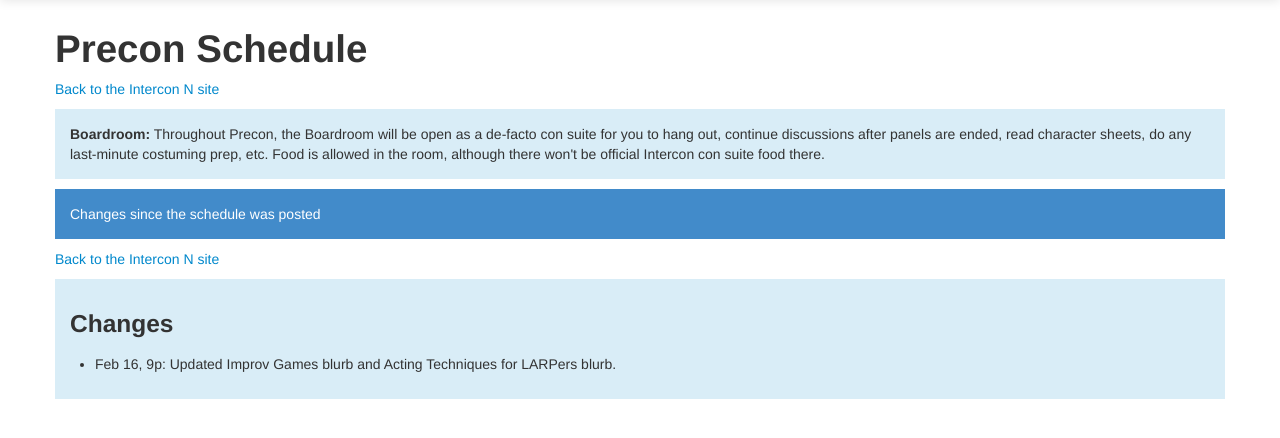
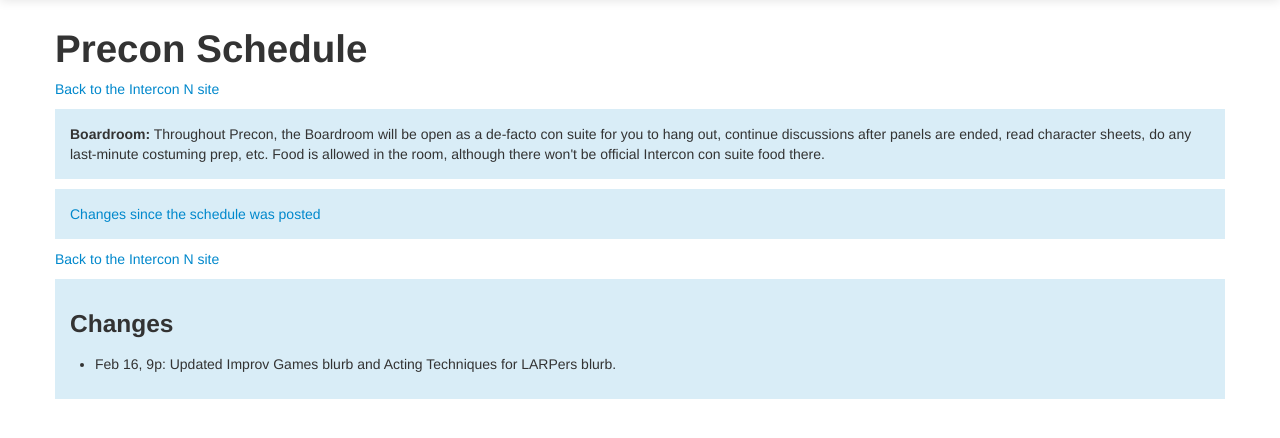
Before and after one commit to nbudin/precon-project, a Django app: template precon_project/templates/precon/schedule.html in a window 1280 px wide. Shown: the part 41-479 px from the top of the page. Run offline with Django 3.2, Linux system fonts and the light colour scheme; the template is opened without the code that fills it, so the values that code supplies are empty; parts of the project's set-up code (start-up, migrations or seed data) failed here and were passed over.

Commit message:
decided I didn't like the prominence of changes

```diff
--- a/precon_project/templates/precon/schedule.html
+++ b/precon_project/templates/precon/schedule.html
@@ -36,7 +36,7 @@
 
 <p class="bg-info"><b>Boardroom:</b> Throughout Precon, the Boardroom will be open as a de-facto con suite for you to hang out, continue discussions after panels are ended, read character sheets, do any last-minute costuming prep, etc.  Food is allowed in the room, although there won't be official Intercon con suite food there.</p>
 
-<p class="bg-primary"><a href="#changes">Changes since the schedule was posted</a></p>
+<p class="bg-info"><a href="#changes">Changes since the schedule was posted</a></p>
 
 {% for day, table_contents in table %}
 <table class="table table-striped table-bordered table-responsive table-compact">
```
